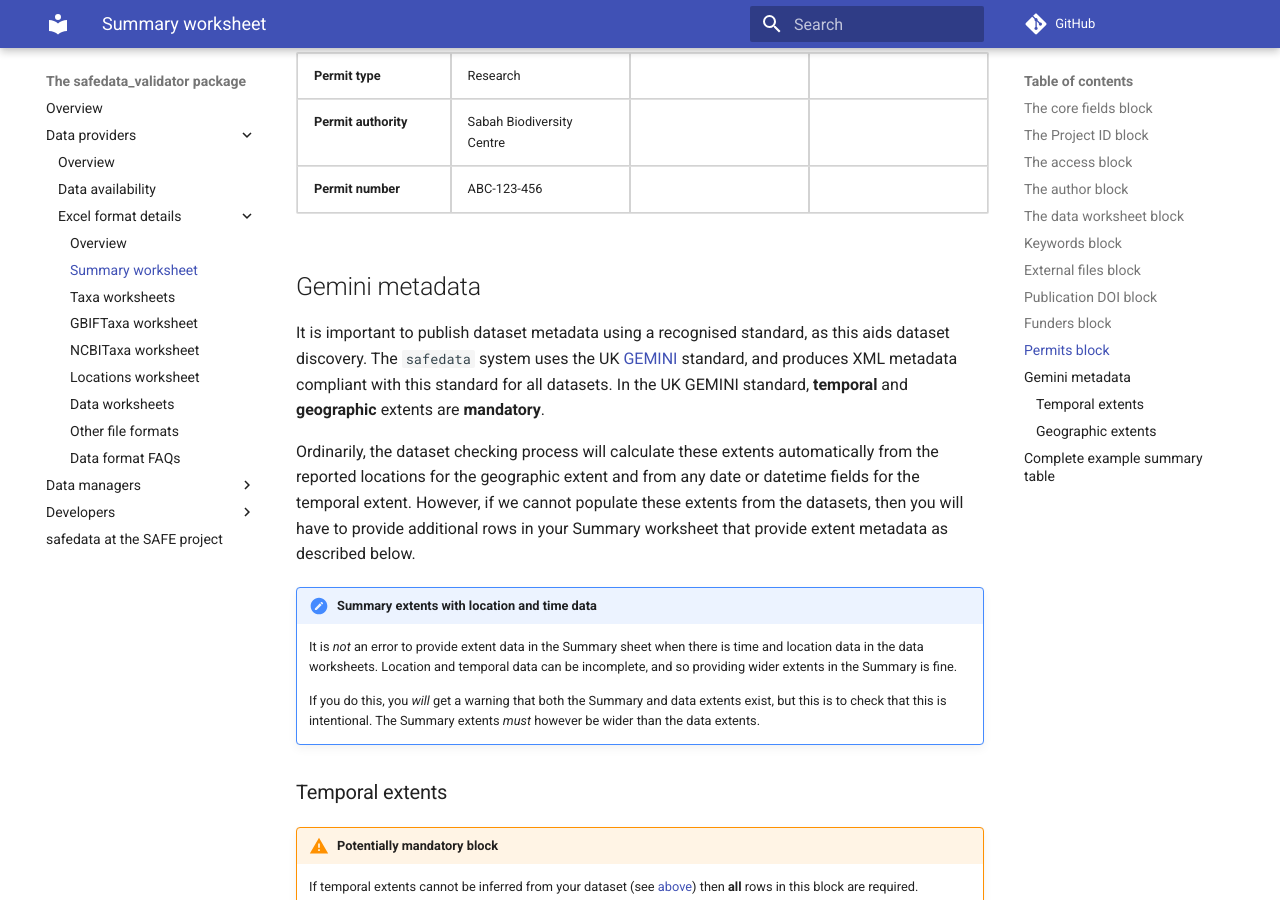
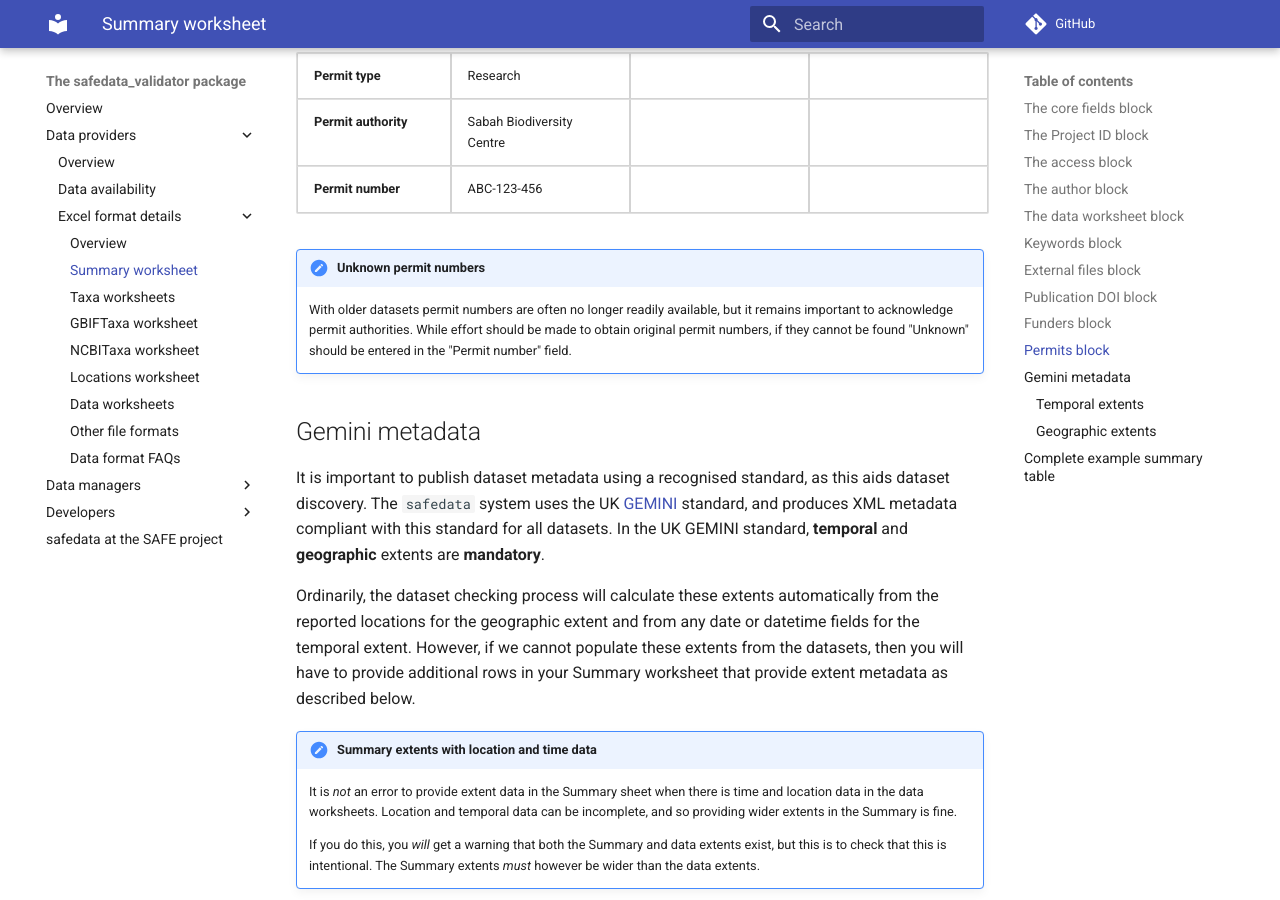
Before and after one commit to ImperialCollegeLondon/safedata_validator, an MkDocs documentation site: the page built from docs/data_providers/data_format/summary.md, in a window 1280 px wide and 900 px high, scrolled down 5978 px. Built offline with MkDocs 1.6.1 and Material for MkDocs 9.7.7, drawn with Linux system fonts in a browser that asks for light colours; comment, search, counter and statistics services are not loaded.

Commit message:
Added note to say that Unknown should be used for missing permit numbers

```diff
--- a/docs/data_providers/data_format/summary.md
+++ b/docs/data_providers/data_format/summary.md
@@ -269,6 +269,12 @@ permits used to collect this data. The permit type value must be one of `researc
 | Permit authority | Sabah Biodiversity Centre |  |  |
 | Permit number    | ABC-123-456               |  |  |
 
+!!! Note "Unknown permit numbers"
+    With older datasets permit numbers are often no longer readily available, but it
+    remains important to acknowledge permit authorities. While effort should be made to
+    obtain original permit numbers, if they cannot be found "Unknown" should be entered
+    in the "Permit number" field.
+
 ## Gemini metadata
 
 It is important to publish dataset metadata using a recognised standard, as this aids
```
